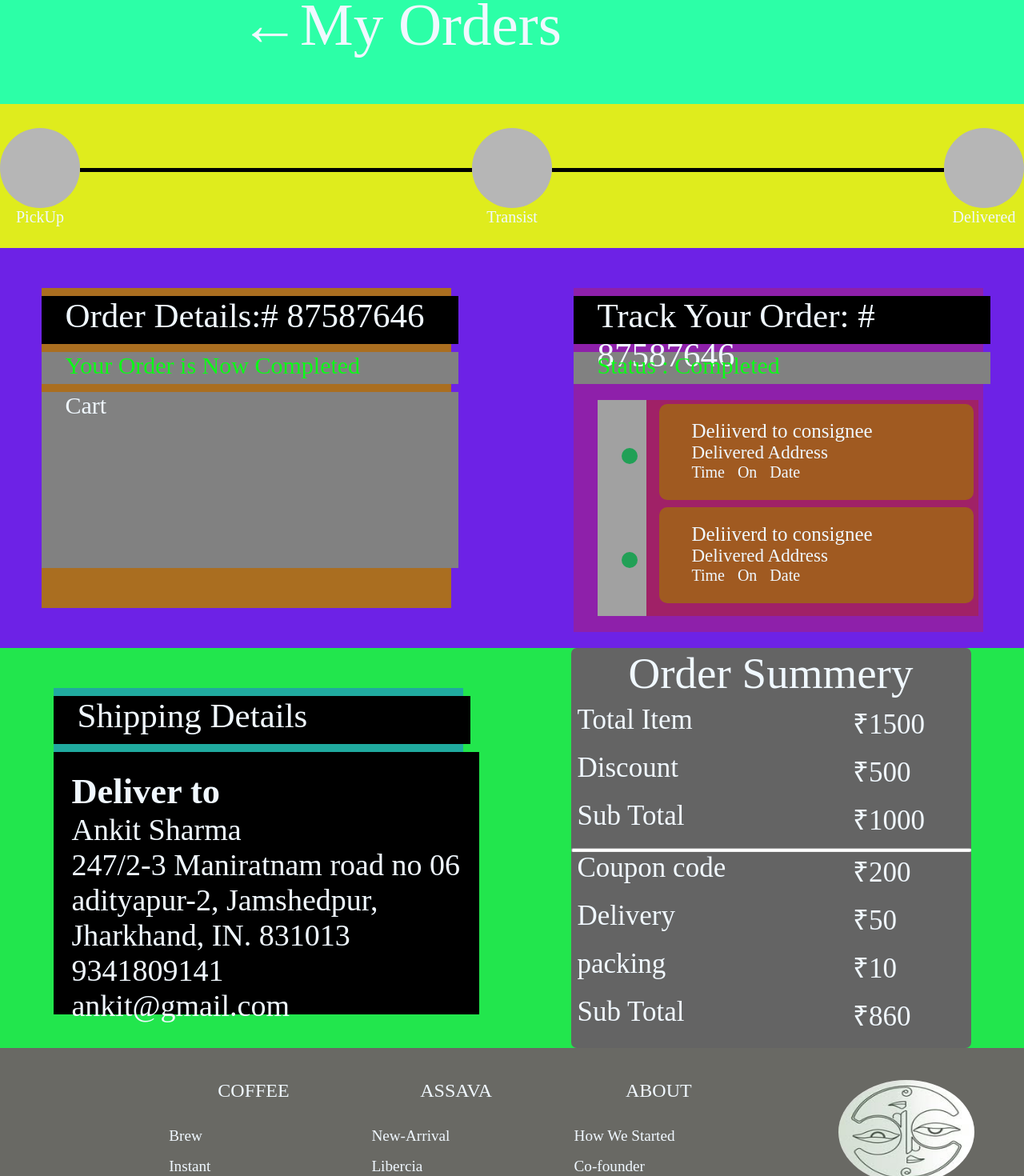
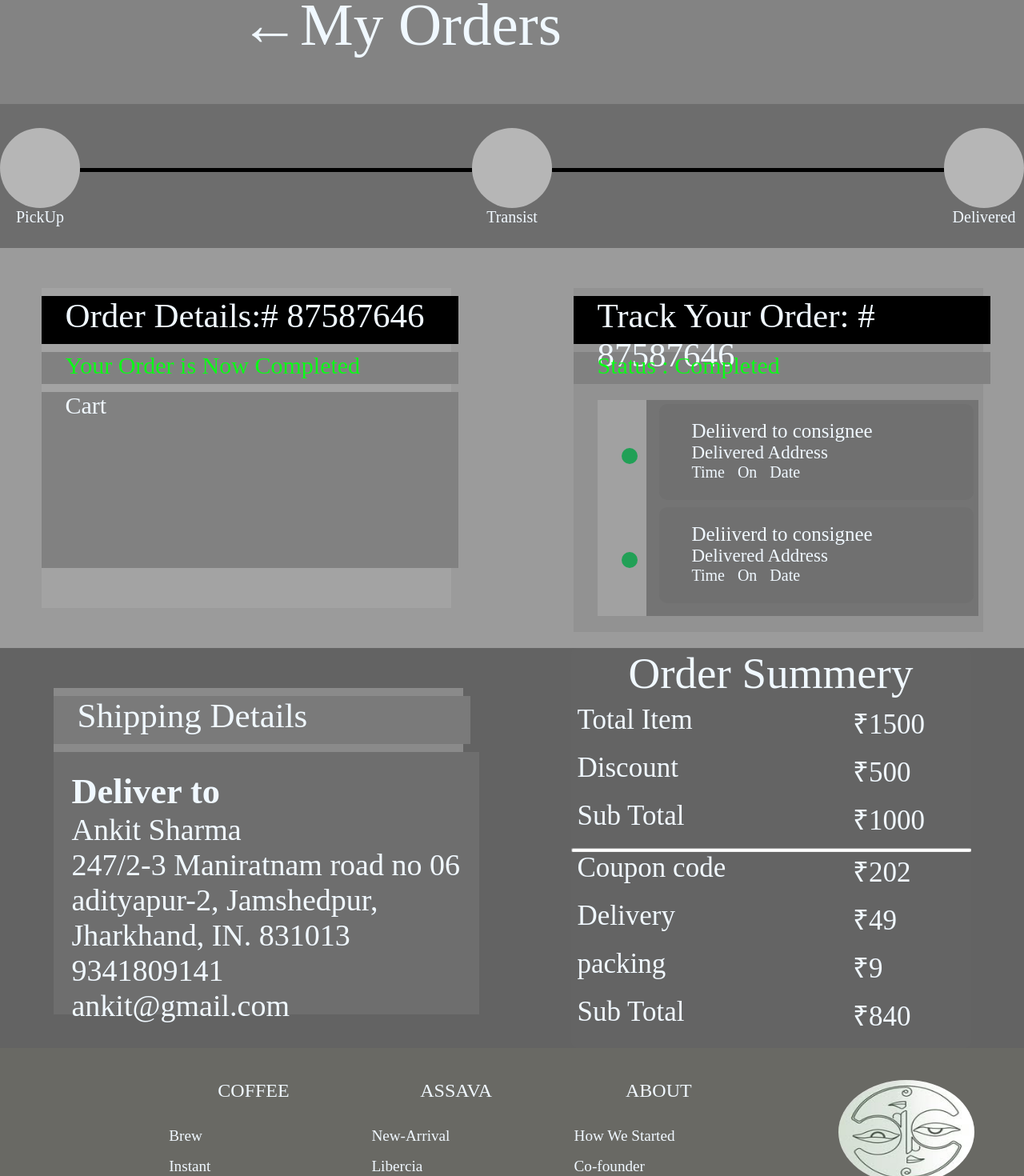
Before and after one commit to ankitsharma706/Assava, a React (Vite) app: page /tracking in a window 1280 px wide. Shown: the part 240-1710 px from the top of the page at 80% size. Built offline with nearby package versions, Linux system fonts and the light colour scheme.

Commit message:
updated color change only

```diff
--- a/src/features/bookings/OrderDetailsTrack.jsx
+++ b/src/features/bookings/OrderDetailsTrack.jsx
@@ -4,7 +4,7 @@ import StatusTrack from "./StatusTrack";
 const OrderDetailandTrack = styled.div`
   height: 500px;
   width: 100%;
-  background: #6d22e6;
+  background: #9B9B9BFF;
   display: flex;
   justify-content: space-around;
 `;
@@ -12,7 +12,8 @@ const OrderDetails = styled.div`
   height: 400px;
   width: 40%;
   margin: 50px 0;
-  background: #aa6e20;
+  background: #a3a3a3ff;
+  border-radius: 14px solid #91fc05;
 `;
 const OrderName = styled.div`
   height: 60px;
@@ -44,13 +45,13 @@ const TrackingBox = styled.div`
   height: 430px;
   width: 40%;
   margin: 50px 0 0 50px;
-  background: #8e20aa;
+  background: #929292FF;
 `;
 const TrackingBoxStatus = styled.div`
   height: 270px;
   width: 93%;
   margin: 20px 0 0 30px;
-  background: #2167a0;
+  background: #707070FF;
   display: flex;
 `;
 const TrackStatCirs = styled.div`
@@ -72,7 +73,7 @@ const TracBoxStat = styled.div`
   height: 270px;
   width: 93%;
   /* margin: 20px 0 0 30px; */
-  background: #a02167;
+  background: #747474FF;
 `;
 const TrackDetailsName = styled.div`
   height: 60px;
--- a/src/features/bookings/OrderHistoryDetails.jsx
+++ b/src/features/bookings/OrderHistoryDetails.jsx
@@ -57,7 +57,7 @@ const OrdDetails = styled.button`
   margin-bottom: 30px;
   height: 70px;
   text-align: center;
-  background: #ff9595;
+  background: #777575FF;
   display: flex;
   cursor: pointer;
   border: none;
--- a/src/features/bookings/ShippingSummerry.jsx
+++ b/src/features/bookings/ShippingSummerry.jsx
@@ -4,7 +4,7 @@ import Summerry from "../carts/Summerry";
 const ShipingSummerry = styled.div`
   height: 500px;
   width: 100%;
-  background: #22e64d;
+  background: #636363FF;
   display: flex;
   justify-content: space-around;
 `;
@@ -12,13 +12,13 @@ const ShippingDetils = styled.div`
   height: 400px;
   width: 40%;
   margin-top: 50px;
-  background: #20aa9f;
+  background: #8A8A8AFF;
 `;
 const ShippingTitle = styled.div`
   height: 60px;
   margin-top: 10px;
   font-size: 43px;
-  background: #000;
+  background: #7a7a7a;
 
   padding-left: 30px;
 
@@ -30,7 +30,7 @@ const Addresses = styled.div`
   font-size: 38px;
   padding: 23px;
   padding-bottom: 5px;
-  background: #000;
+  background: #6e6e6e;
   width: 95%;
 `;
 const AddressesAdd = styled.div`
--- a/src/features/bookings/StatusTrack.jsx
+++ b/src/features/bookings/StatusTrack.jsx
@@ -6,7 +6,7 @@ const StatTrack = styled.div`
   margin: 5px 20px 9px 16px;
   border-radius: 10px;
   padding: 10px;
-  background: #a05a21;
+  background: #707070FF;
 `;
 const DelStatus = styled.div`
   /* height: 60px; */
--- a/src/features/bookings/TrackTitleTag.jsx
+++ b/src/features/bookings/TrackTitleTag.jsx
@@ -10,7 +10,7 @@ const TrackTitleTags = styled.div`
   align-items: center;
   align-self: center;
   align-content: center;
-  background: #2cffa7;
+  background: #838383FF;
 `;
 const TrackTitleTagNavigation = styled.button`
   cursor: pointer;
--- a/src/features/bookings/TransitionBoxs.jsx
+++ b/src/features/bookings/TransitionBoxs.jsx
@@ -5,7 +5,7 @@ const TransitionBox = styled.div`
   height: 150px;
   width: 100%;
   display: flex;
-  background: #dfec1d;
+  background: #6D6D6DFF;
   justify-content: center;
   padding-top: 30px;
 `;
--- a/src/features/carts/Summerry.jsx
+++ b/src/features/carts/Summerry.jsx
@@ -70,19 +70,19 @@ function Summerry() {
             <hr />
             <Box1>
               <Name>Coupon code</Name>
-              <Price>₹200</Price>
+              <Price>₹202</Price>
             </Box1>
             <Box1>
               <Name>Delivery</Name>
-              <Price>₹50</Price>
+              <Price>₹49</Price>
             </Box1>
             <Box1>
               <Name>packing</Name>
-              <Price>₹10</Price>
+              <Price>₹9</Price>
             </Box1>
             <Box1>
               <Name>Sub Total</Name>
-              <Price>₹860</Price>
+              <Price>₹840</Price>
             </Box1>
           </Summerary>
   )
--- a/src/pages/Home.jsx
+++ b/src/pages/Home.jsx
@@ -9,7 +9,7 @@ import OurPartner from "../features/home/OurPartner";
 const Box1 = styled.div`
   height: 850px;
   width: 100%;
-  background: #240f0f;
+  background: #9c9c9cff;
 `;
 
 function Home() {
```
